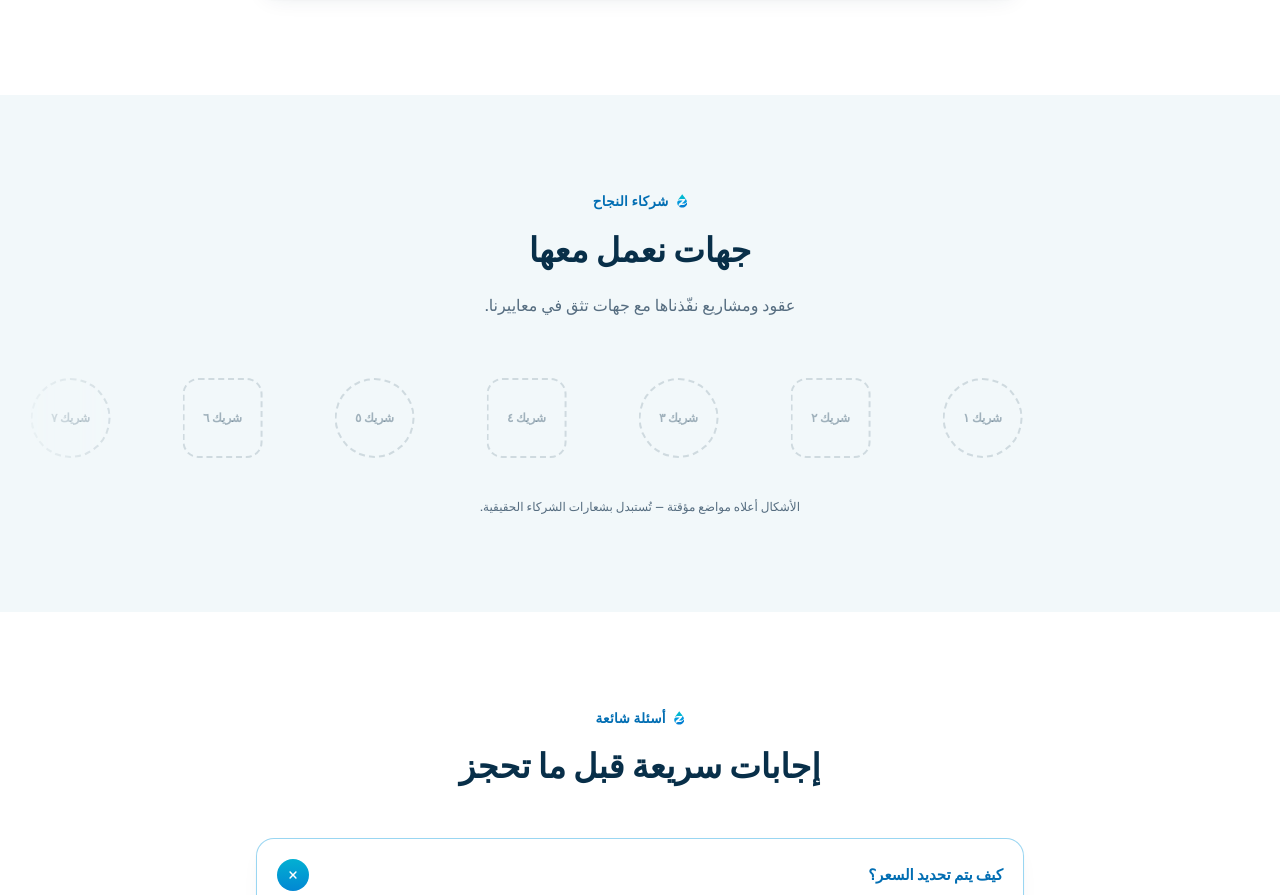
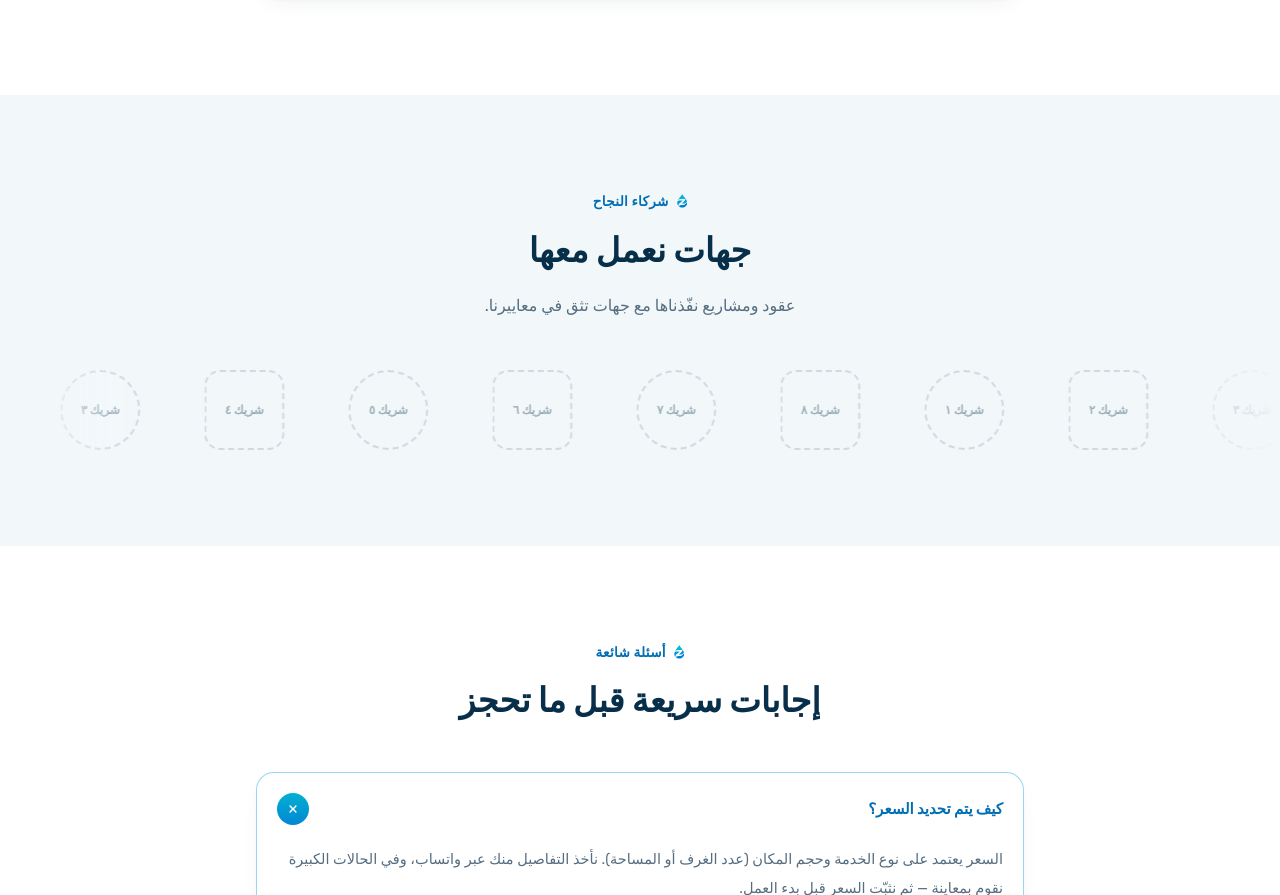
Before and after one commit to Qassim8/alzamel, a Next.js app: page / in a window 1280 px wide. Shown: the part 7950-8845 px from the top of the page. Built offline with nearby package versions, Linux system fonts and the light colour scheme; no server answers.

Commit message:
add new sections

```diff
--- a/app/globals.css
+++ b/app/globals.css
@@ -285,23 +285,60 @@ main#main > section.bg-navy-grad {
   transform: none;
 }
 
-/* ═══ شريط شركاء النجاح ═══ */
+/* ═══ شريط شركاء النجاح (المصحح جذرياً لمنع الفراغات) ═══ */
+.marquee-mask {
+  position: relative;
+  overflow: hidden;
+  width: 100%;
+}
+
 .marquee-track {
   display: flex;
   width: max-content;
-  animation: marquee 38s linear infinite;
+  animation: marqueeScroll 35s linear infinite;
+  will-change: transform;
+  /* منع أي تأثيرات جانبية للاتجاهات */
+  direction: ltr;
 }
+
+.marquee-group {
+  display: flex;
+  align-items: center;
+  gap: 3.5rem; /* مسافة ثابتة لا تتغير أبداً بين العناصر */
+  flex-shrink: 0;
+  width: max-content; /* الأهم: العرض يحسب بناءً على العناصر فقط دون أي مطاطية */
+}
+
 .marquee-mask:hover .marquee-track {
   animation-play-state: paused;
 }
 
-@keyframes marquee {
-  from {
+@keyframes marqueeScroll {
+  0% {
     transform: translateX(0);
   }
-  to {
+  100% {
     transform: translateX(-50%);
   }
+}
+
+@keyframes marquee-forward {
+  0% {
+    transform: translateX(0);
+  }
+  100% {
+    transform: translateX(-100%);
+  }
+}
+
+.animate-marquee-forward {
+  animation: marquee-forward 35s linear infinite;
+  will-change: transform;
+}
+
+/* التوقف عند مرور الماوس لراحة المستخدم */
+.animate-marquee-forward:hover {
+  animation-play-state: paused;
 }
 
 /* ═══════════════════════════════════════════════════════════
--- a/app/why-us/page.jsx
+++ b/app/why-us/page.jsx
@@ -7,6 +7,8 @@ import SectionHeading from "@/components/ui/SectionHeading";
 import ProcessSteps from "@/components/sections/ProcessSteps";
 import StatsStrip from "@/components/sections/StatsStrip";
 import CTABanner from "@/components/sections/CTABanner";
+import About from "@/components/sections/About";
+import Partners from "@/components/sections/Partners";
 import Reveal from "@/components/ui/Reveal";
 import Icon from "@/components/ui/Icon";
 import { COMPANY } from "@/lib/content/company";
@@ -85,6 +87,8 @@ export default function WhyUsPage() {
         </div>
       </section>
 
+      <About />
+
       {/* مبادئ الهوية */}
       <section className="relative overflow-hidden bg-navy-grad section">
         <LogoMark
@@ -160,6 +164,8 @@ export default function WhyUsPage() {
         subtitle="زيّ موحّد بألوان العلامة ومعدات جاهزة في كل زيارة."
       />
 
+      <Partners />
+
       <CTABanner tone="light" />
     </>
   );
--- a/components/sections/Partners.jsx
+++ b/components/sections/Partners.jsx
@@ -2,19 +2,11 @@ import Image from "next/image";
 import SectionHeading from "@/components/ui/SectionHeading";
 import { PARTNERS } from "@/lib/content/partners";
 
-/**
- * شركاء النجاح — شريط لا نهائي يمرّ بالشعارات.
- * ما دام `logo` فارغاً يظهر شكل نائب (دائرة/مربع) يُستبدل لاحقاً
- * بالشعار الحقيقي دون أي تغيير في الكود.
- */
 function PartnerItem({ partner }) {
   const round = partner.shape === "circle";
 
   return (
-    <li
-      className="flex shrink-0 items-center justify-center px-6 sm:px-9"
-      aria-hidden="true"
-    >
+    <div className="relative flex shrink-0 items-center justify-center">
       {partner.logo ? (
         <Image
           src={partner.logo}
@@ -33,18 +25,15 @@ function PartnerItem({ partner }) {
           {partner.name}
         </span>
       )}
-    </li>
+    </div>
   );
 }
 
 export default function Partners() {
   if (PARTNERS.length === 0) return null;
 
-  // نكرّر القائمة مرتين ليبدو الشريط لا نهائياً
-  const track = [...PARTNERS, ...PARTNERS];
-
   return (
-    <section className="bg-mist section">
+    <section className="overflow-hidden bg-mist section select-none">
       <div className="container-x">
         <SectionHeading
           label="شركاء النجاح"
@@ -53,26 +42,35 @@ export default function Partners() {
         />
       </div>
 
-      {/* الشريط يخرج عن الحاوية ليملأ عرض الشاشة */}
+      {/* شريط الماركيو المعتمد على نمط السنتين المتطابقتين */}
       <div
-        className="marquee-mask relative overflow-hidden"
+        className="relative mt-10 overflow-hidden"
         style={{
           maskImage:
-            "linear-gradient(to left, transparent, #000 10%, #000 90%, transparent)",
+            "linear-gradient(to right, transparent, #000 10%, #000 90%, transparent)",
           WebkitMaskImage:
-            "linear-gradient(to left, transparent, #000 10%, #000 90%, transparent)",
+            "linear-gradient(to right, transparent, #000 10%, #000 90%, transparent)",
         }}
       >
-        <ul className="marquee-track items-center py-2">
-          {track.map((p, i) => (
-            <PartnerItem key={`${p.name}-${i}`} partner={p} />
-          ))}
-        </ul>
+        <div className="flex overflow-hidden whitespace-nowrap" dir="ltr">
+          {/* الشريحة الأولى */}
+          <div className="animate-marquee-forward flex shrink-0 items-center gap-10 pr-10 md:gap-16 md:pr-16">
+            {PARTNERS.map((partner, index) => (
+              <PartnerItem key={`p1-${index}`} partner={partner} />
+            ))}
+          </div>
+
+          {/* الشريحة الثانية (المطابقة تماماً لتأمين الاستمرارية بدون فراغات) */}
+          <div
+            aria-hidden="true"
+            className="animate-marquee-forward flex shrink-0 items-center gap-10 pr-10 md:gap-16 md:pr-16"
+          >
+            {PARTNERS.map((partner, index) => (
+              <PartnerItem key={`p2-${index}`} partner={partner} />
+            ))}
+          </div>
+        </div>
       </div>
-
-      <p className="container-x mt-8 text-center text-caption text-muted">
-        الأشكال أعلاه مواضع مؤقتة — تُستبدل بشعارات الشركاء الحقيقية.
-      </p>
     </section>
   );
 }
```
